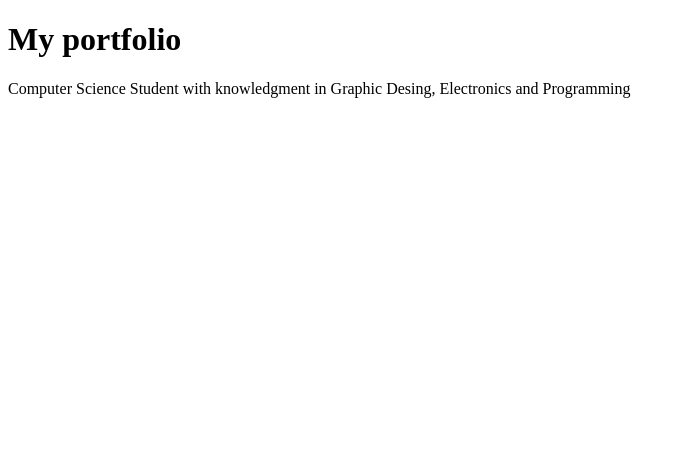
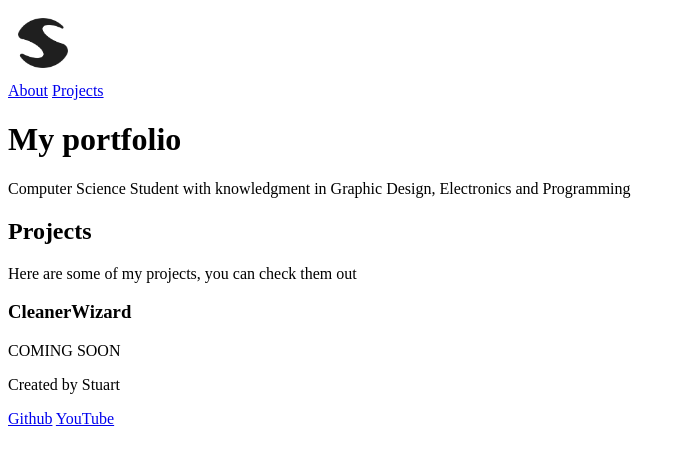
Before and after one commit to stuartsoftware/Portfolio, a plain HTML site: page index.html in a window 1280 px wide. Shown: the whole page, without its empty margins (0-686 px from the left). Drawn offline with Linux system fonts and the light colour scheme.

Commit message:
HTML update

```diff
--- a/index.html
+++ b/index.html
@@ -2,12 +2,49 @@
 <html>
 
     <head>
+        <meta charset = "utf-8">
+        <meta name="viewport" content="width=device-width, initial-scale=1.0">
+        <link rel="icon" href="images/s.png">
         <title>My Portfolio</title>
+
     </head>
 
     <body>
-        <h1>My portfolio</h1>
-        <p>Computer Science Student with knowledgment in Graphic Desing, Electronics and Programming</p>
+        <a href="index.html">
+            <img
+            src="images/s.png"
+            alt="stuart logo"
+            style="width: 50px; height: 50px; border-radius: 0%; margin: 10px;"
+            >
+        </a>
+
+        <header>
+            <nav>
+                <a href="#about">About</a>
+                <a href="#projects">Projects</a>
+            </nav>
+            <h1>My portfolio</h1>
+        </header>
+        <p>Computer Science Student with knowledgment in Graphic Design, Electronics and Programming</p>
+
+        <section id="projects">
+            <h2>Projects</h2>
+            <p>
+               Here are some of my projects, you can check them out
+            </p>
+            <section>
+                <h3>CleanerWizard</h3>
+                <p>COMING SOON</p>
+            </section>
+
+        </section>
     </body>
 
+    <footer id="about">
+        <p>Created by Stuart</p>
+        <a href="https://www.github.com/stuartsoftware" target="_blank">Github</a>
+        <a href="https://www.youtube.com/@stuart.tecnico" target="_blank">YouTube</a>
+
+    </footer>
+
 </html>
```
Also changed, not shown: images/s.png (added).
